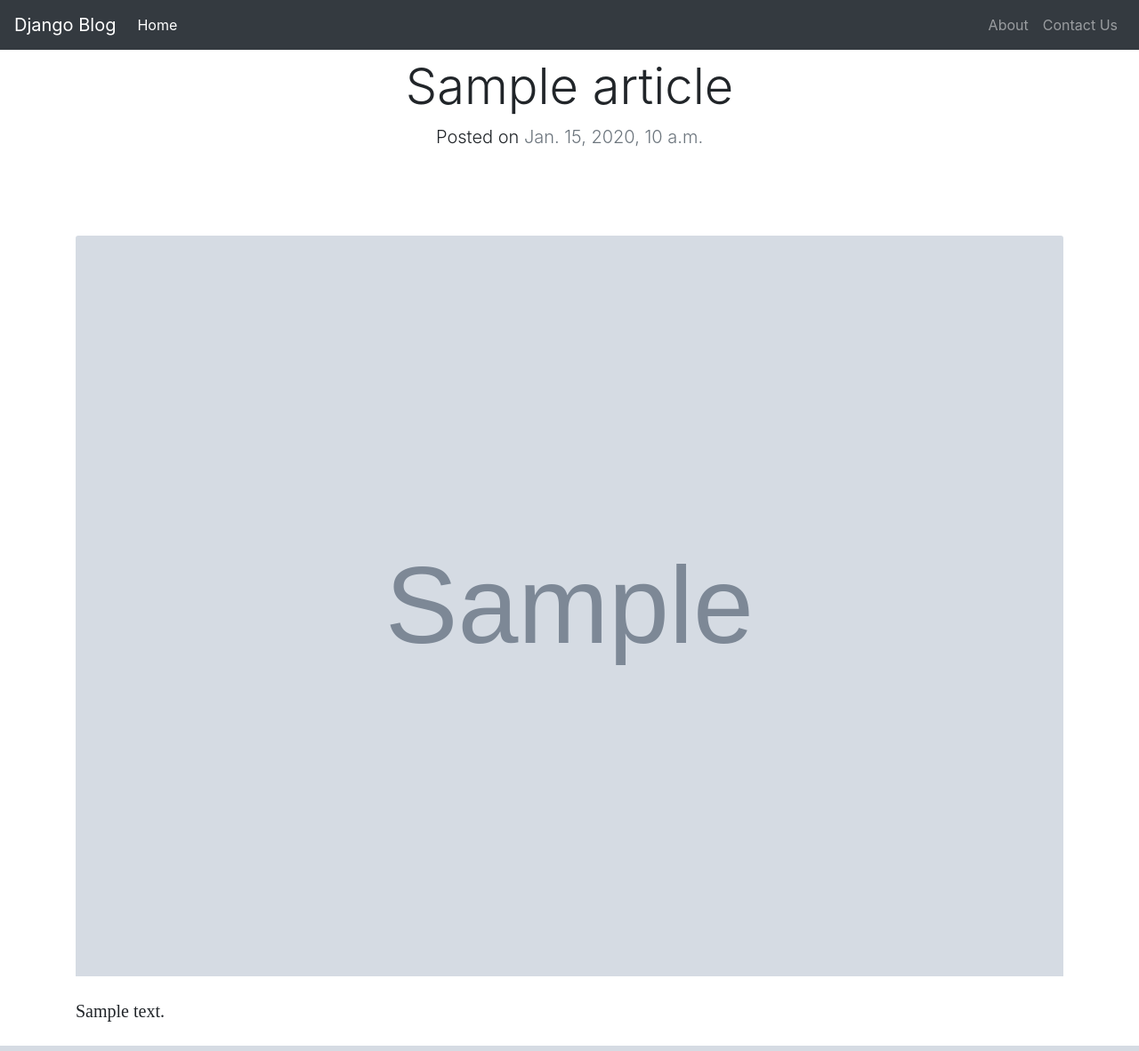
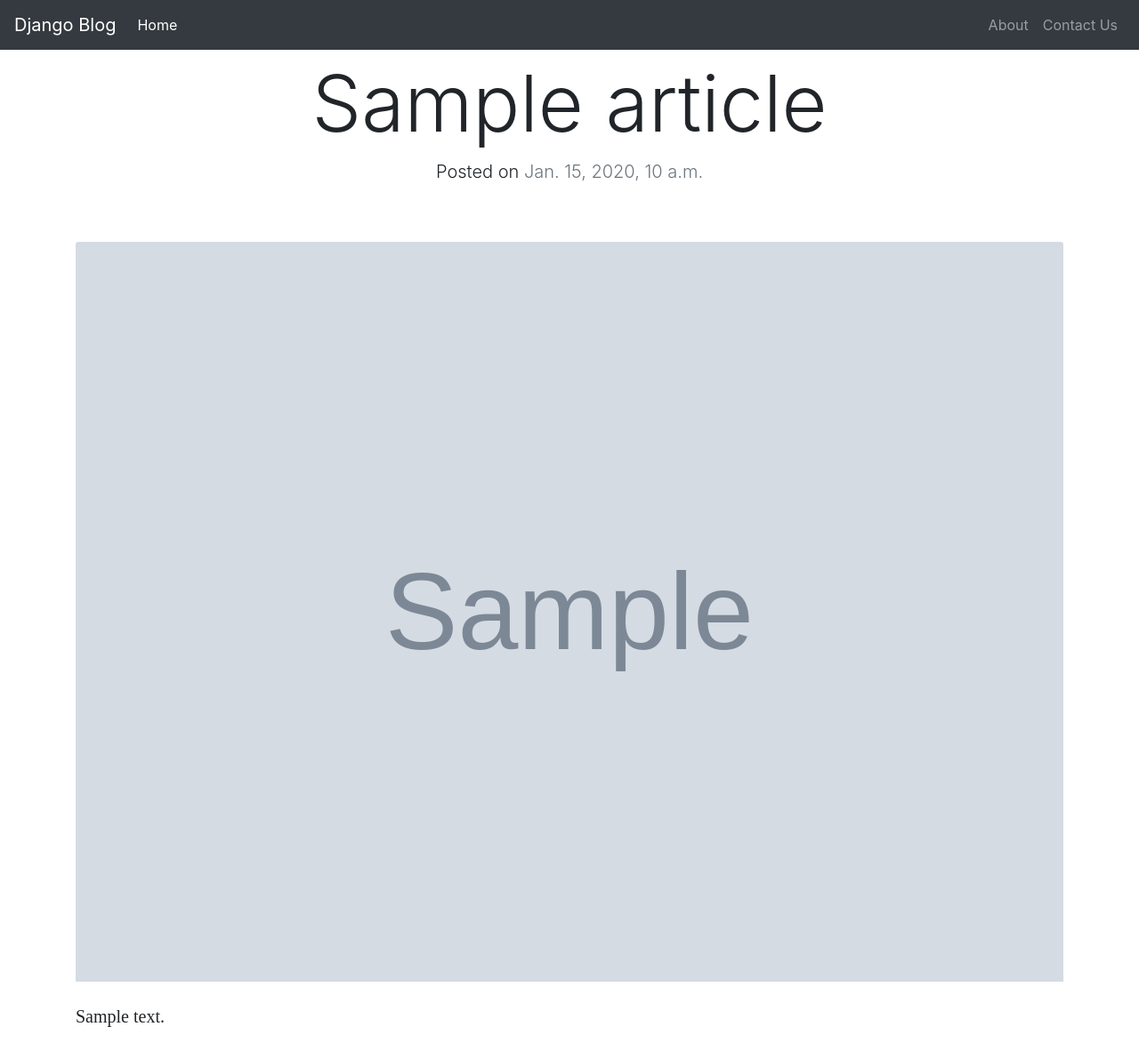
Before and after one commit to sheilambadi/django-blog, a Django app: a page that uses articles/templates/articles/article_detail.html in a window 1280 px wide. Shown: the whole page at 89% size. Run offline with Django 3.2, Linux system fonts and the light colour scheme; tables that the repository leaves empty hold one stand-in row (values such as "Sample post"); grey boxes marked "Sample" are stand-in pictures; some libraries are stand-ins or nearby versions.

Commit message:
add more styling

```diff
--- a/articles/templates/articles/article_detail.html
+++ b/articles/templates/articles/article_detail.html
@@ -1,14 +1,14 @@
 {% extends 'base_layout.html' %}
 
 {% block content %}
-<div class="jumbotron text-black rounded bg-white">
+<div class="jumbotron jumbotron-fluid text-black rounded bg-white my-0">
      <div class="container text-center">
-        <h1 class="display-4 font-bold">{{ article.title }}</h1>
-        <p class="lead my-3 d-inline">Posted on </p>
-        <p class="lead my-3 d-inline text-muted">{{article.date}}</p>
+        <h1 class="display-2">{{ article.title }}</h1>
+        <p class="lead d-inline">Posted on </p>
+        <p class="lead d-inline text-muted">{{article.date}}</p>
     </div>
 </div>
-<div class="container">
+<div class="container mt-0">
     <img class="card-img-top" src="{{ article.thumb.url }}" alt="Image Here">
 </div>
 <div class="container mx-auto article_detail my-4">
--- a/articles/templates/articles/article_list.html
+++ b/articles/templates/articles/article_list.html
@@ -1,7 +1,7 @@
 {% extends 'base_layout.html' %}
 
 {% block content %}
-    <div class="jumbotron text-white rounded bg-dark">
+    <div class="jumbotron jumbotron-fluid text-white rounded bg-dark">
         <div class="container text-center">
           <h1 class="display-4 d-inline">Welcome to </h1>
           <h1 class="display-4 font-italic d-inline">Django Blog</h1>
@@ -12,7 +12,7 @@
     <div class="container">
         <div class="row">
             <div class="col-md-8">
-                <h1 class="display-4 mb-2 my-2">Article List</h1>
+                <h1 class="display-4 mb-2 my-2 text-center">Articles</h1>
                 <div>
                     {% for article in articles %}
                     <div class="card mb-4 box-shadow h-md-250">
@@ -40,7 +40,7 @@
                     {% endfor %}
                 </div>
             </div>
-            <div class="col-md-4">
+            <div class="col-md-4 text-center">
                 <h4 class="display-4 mb-2 my-2">Tags</h1>
             </div>
         </div>
```
